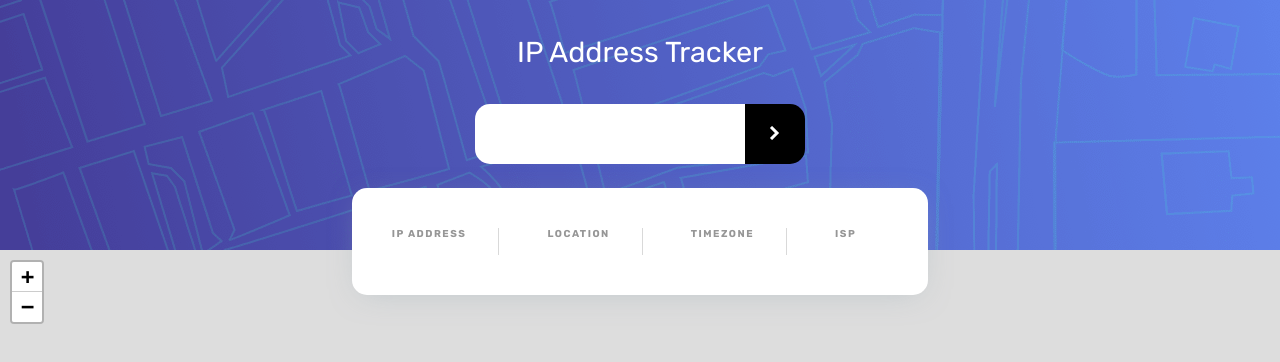
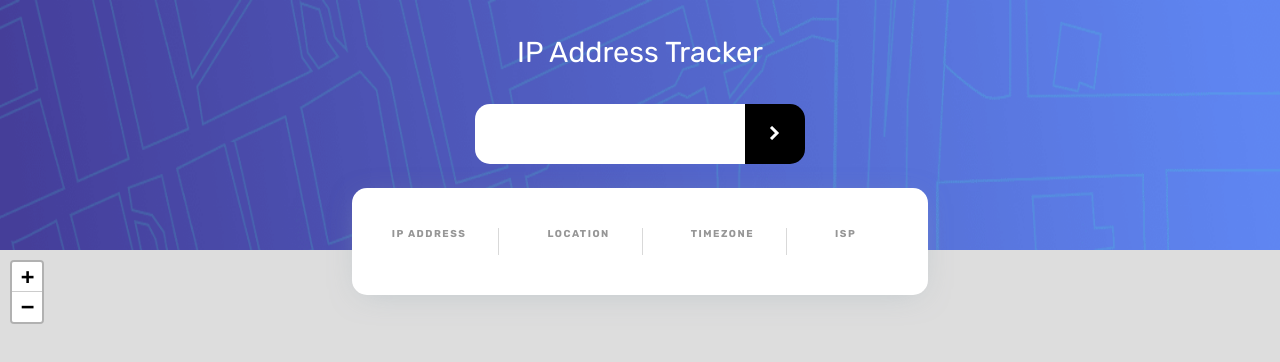
Before and after one commit to tlbodrick/ip-address-tracker, a plain HTML site: page index.html in a window 1280 px wide. Drawn offline with nearby package versions, Linux system fonts and the light colour scheme; no server answers.

Commit message:
fix background image sizing

```diff
--- a/styles.css
+++ b/styles.css
@@ -13,8 +13,8 @@
 body {
     font-family: 'Rubik', sans-serif;
     font-size: var(--bodyFont);
-    background: url('images/pattern-bg.png')no-repeat;
-    background-size: auto 250px;
+    background: url('images/pattern-bg.png') no-repeat;
+    background-size: 100% 20rem;
     width: 100%;
 }
 
```
